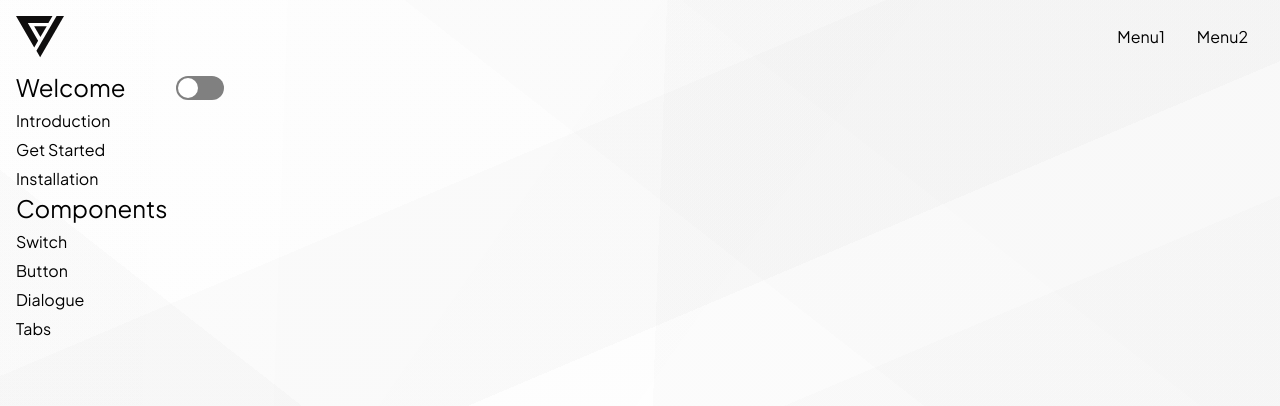
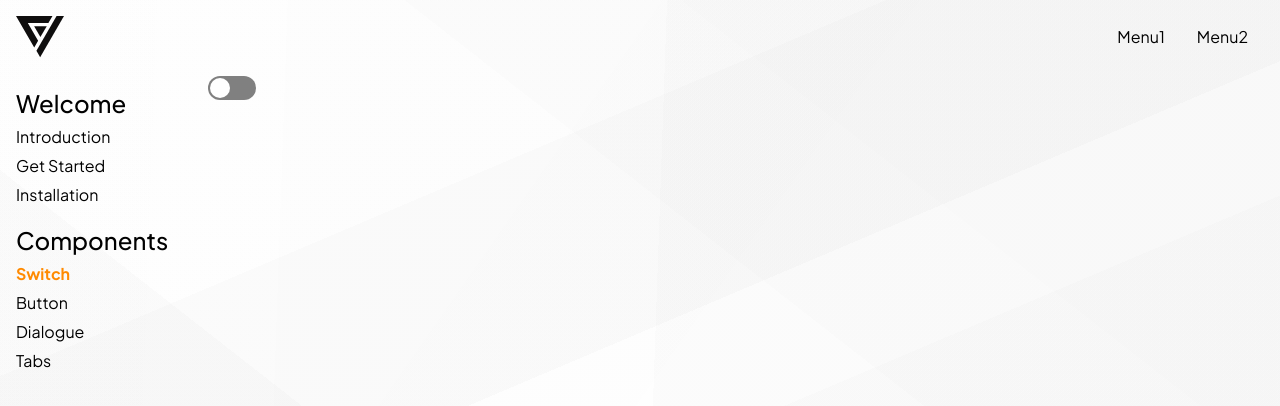
Before and after one commit to lavaboy1738/lava-UI, a Vue app: page /#/docs/switch in a window 1280 px wide. Shown: the top 406 px of the page. Built offline with nearby package versions, Linux system fonts and the light colour scheme.

Commit message:
style adjustments for sidebar, highlight active page

```diff
--- a/src/views/Docs.vue
+++ b/src/views/Docs.vue
@@ -45,6 +45,10 @@ export default {
 </script>
 
 <style lang="scss" scoped>
+    .router-link-active{
+        color: #ff8a00;
+        font-weight: 600;
+    }
     .layout {
         display: flex;
         flex-direction: column;
@@ -55,7 +59,7 @@ export default {
             .content {
                 flex-grow: 1;
                 padding-top: 3.75rem;
-                padding-left: 10rem;
+                padding-left: 12rem;
                 @media (max-width: 500px) {
                 padding-left: 0;
                 }
@@ -72,7 +76,7 @@ export default {
             }
     }
     aside{
-        width: 9.5rem;
+        width: 12rem;
         padding: 1rem;
         position: fixed;
         top: 0;
@@ -80,7 +84,9 @@ export default {
         padding-top: 4.5rem;
         height: 100%;
         h2{
+            margin-top: 1rem;
             margin-bottom: 0.25rem;
+            font-weight: 500;
         }
         ol{
             li{
```
